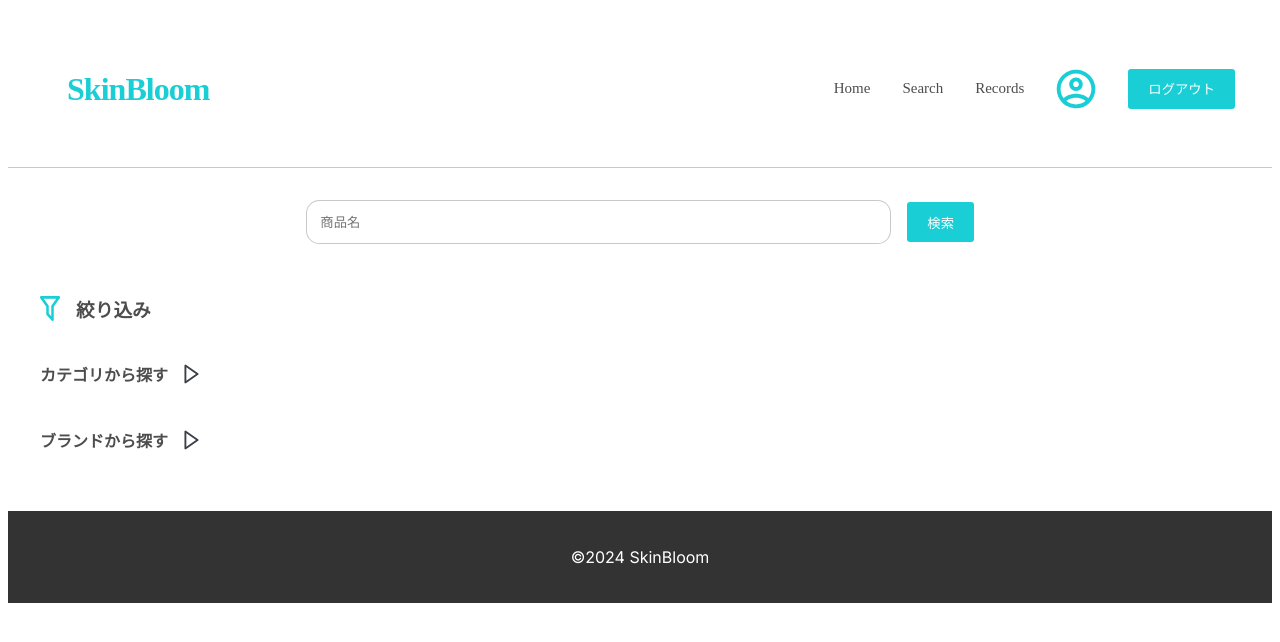
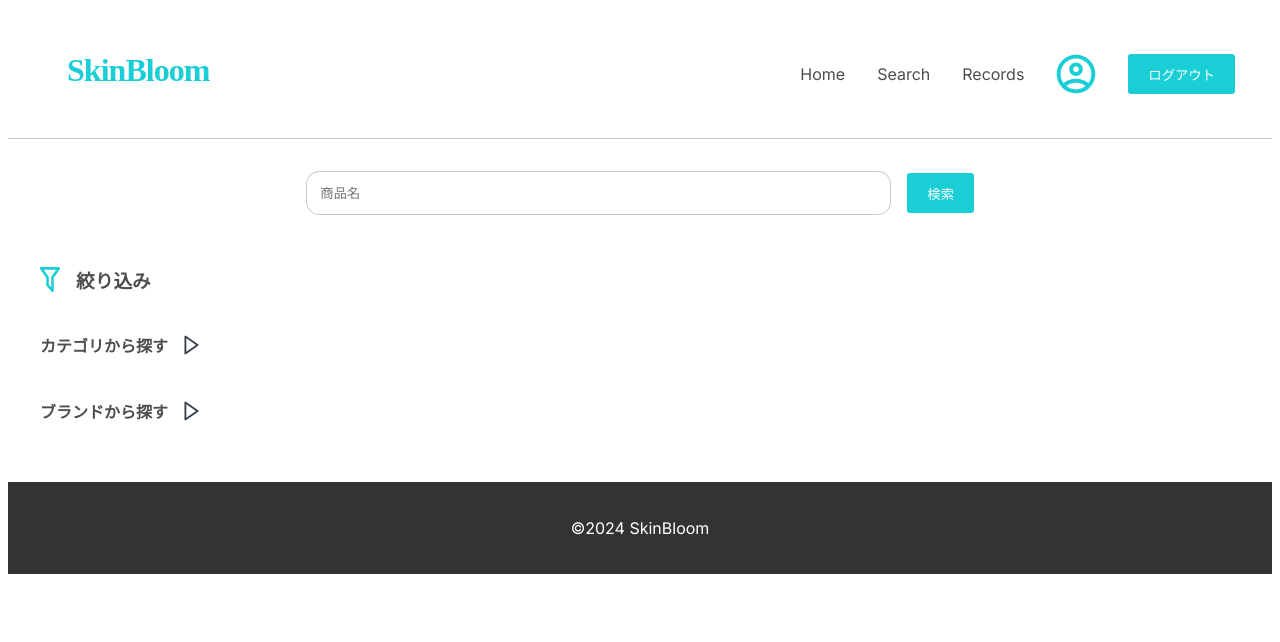
Before and after one commit to hikarinabe/skin-bloom-frontend, a Next.js app: page /cosmetics/search in a window 1280 px wide. Shown: the top 642 px of the page. Built offline with nearby package versions, Linux system fonts and the light colour scheme.

Commit message:
setup font for header

```diff
--- a/src/components/Header/Header.js
+++ b/src/components/Header/Header.js
@@ -7,7 +7,7 @@ import LogoutButton from "./LogoutButton";
 export default function Header() {
   return (
     <header className={styles.header}>
-      <Link href="/home/mypage" passHref legacyBehavior>
+      <Link href="/home/mypage" className={styles.noLinkStyle}>
         <h1 className={styles.logo}>SkinBloom</h1>
       </Link>
       <div className={styles.rightAligned}>
--- a/src/components/Header/Header.module.scss
+++ b/src/components/Header/Header.module.scss
@@ -1,4 +1,9 @@
 @import "../../styles/variables";
+
+.noLinkStyle {
+  text-decoration: none;
+  color: $primary-color;
+}
 
 .header {
   background-color: #fff;
@@ -9,9 +14,7 @@
   gap: 2px;
   max-width: 100%;
   text-align: left;
-  font-size: 32px;
   color: $primary-color;
-  font-family: "Plus Jakarta Sans";
   border-bottom: 1px solid $inactive-text-color;
 }
 
@@ -25,19 +28,21 @@
   font-family: inherit;
   display: flex;
   align-items: center;
+  font-size: 2em;
+  font-family: "Plus Jakarta Sans";
 }
 
 .rightAligned {
   margin-left: auto; //右寄せ
   display: flex;
-  gap: 1em;
+  gap: 2em;
 }
 
 .navList {
   list-style-type: none;
   padding: 0;
   display: flex;
-  gap: 1em;
+  gap: 2em;
 }
 
 .navItem {
@@ -48,7 +53,6 @@
 .navItem a {
   color: $text-color;
   text-decoration: none;
-  font-size: 15px;
 }
 
 .iconWrapper,
--- a/src/styles/button/PillShapedButton.module.scss
+++ b/src/styles/button/PillShapedButton.module.scss
@@ -16,6 +16,7 @@
   justify-content: center;
   margin-top: 20px;
   margin-bottom: 20px;
+  font-family: inherit;
 }
 
 .pillShapedButton:hover {
--- a/src/styles/button/SoftEdgeButton.module.scss
+++ b/src/styles/button/SoftEdgeButton.module.scss
@@ -10,6 +10,7 @@
   padding-left: 20px;
   padding-right: 20px;
   cursor: pointer;
+  font-family: inherit;
 }
 
 .softEdgeButton:hover {
--- a/src/styles/button/SoftEdgeTagButton.module.scss
+++ b/src/styles/button/SoftEdgeTagButton.module.scss
@@ -12,6 +12,7 @@
   font-weight: bold;
   padding-left: 10px;
   padding-right: 10px;
+  font-family: inherit;
 }
 
 .softEdgeTagButtonActive {
```
